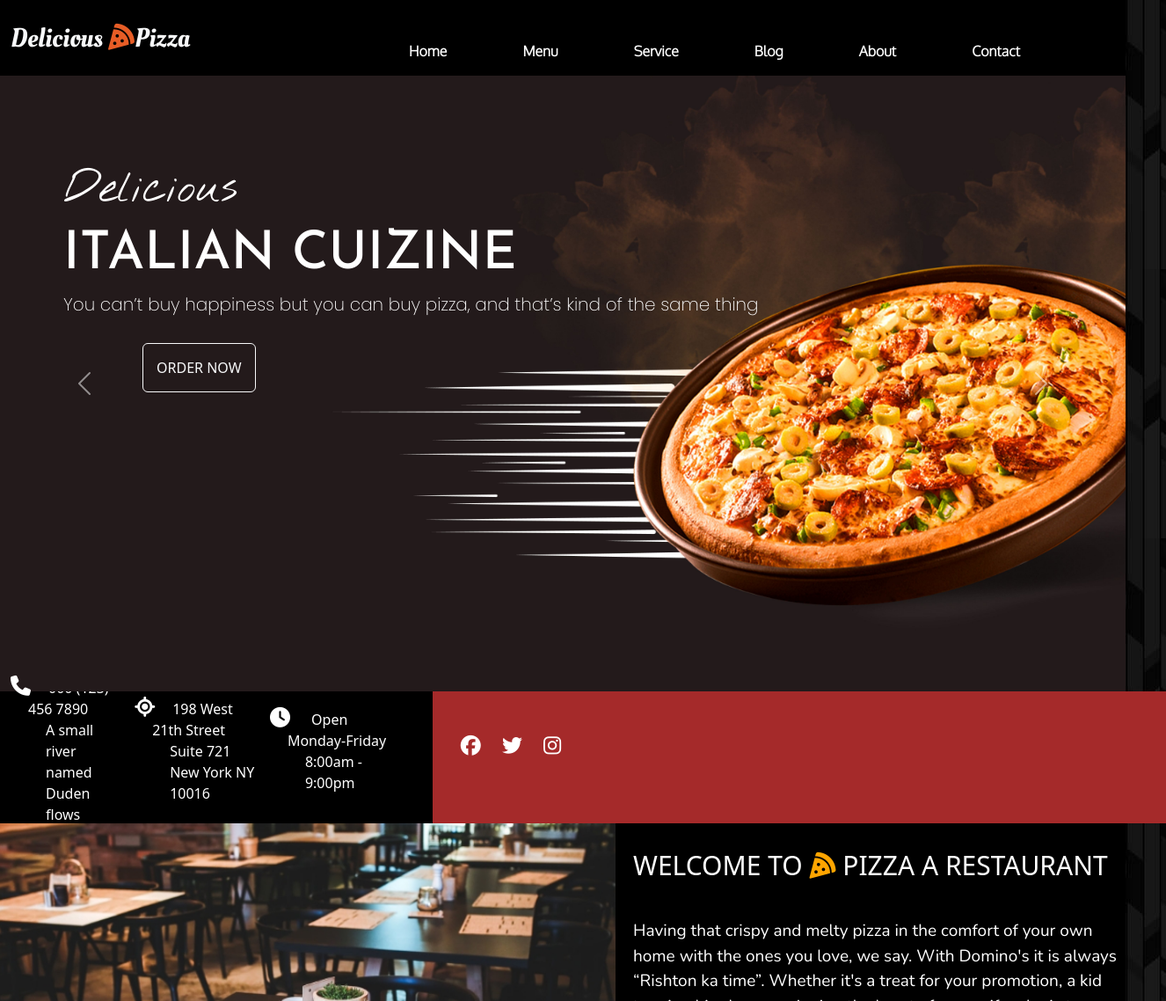
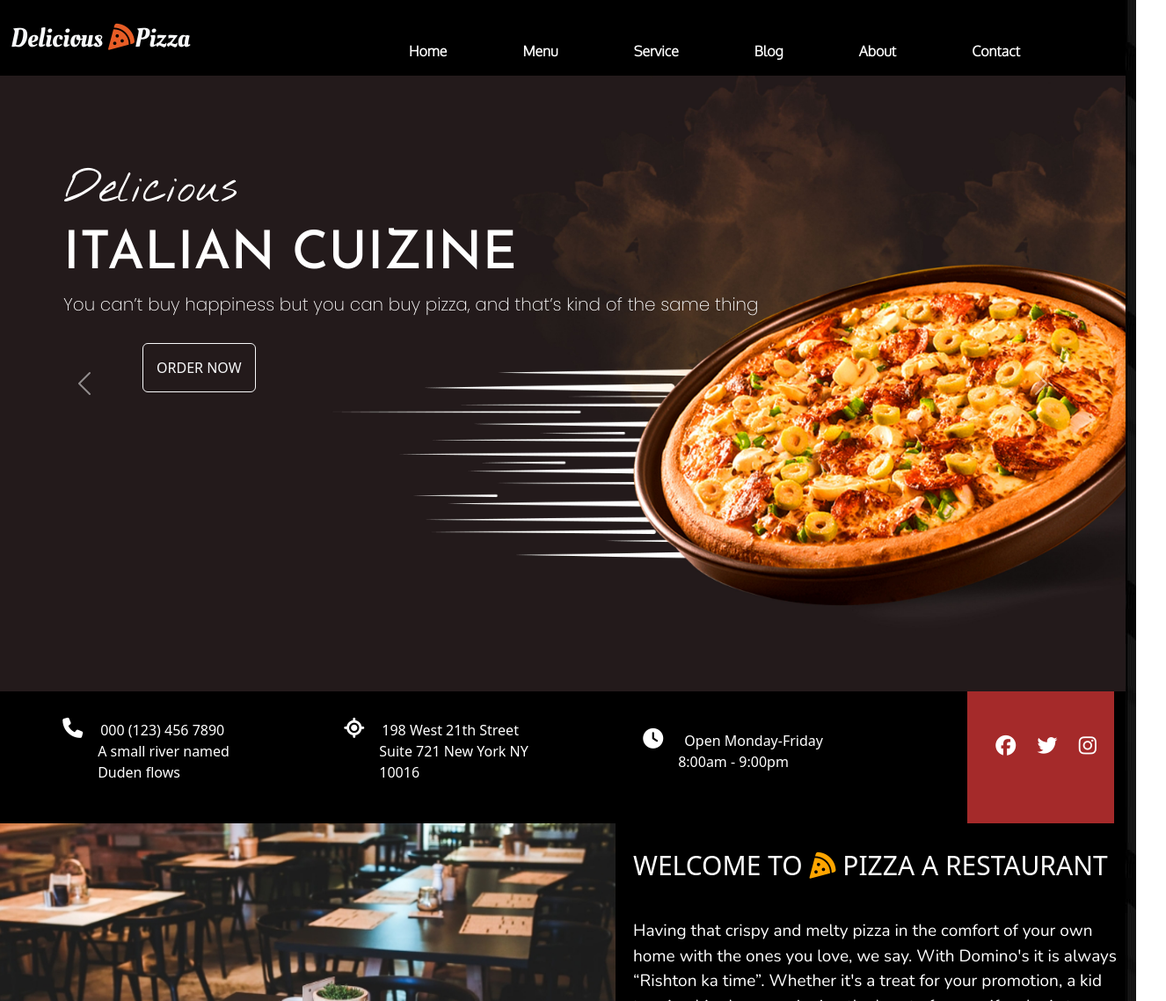
Before and after one commit to akhilchandps/Pizza-Restaurant, a plain HTML site: page index.html in a window 1280 px wide. Shown: the top 1138 px of the page at 88% size, 1326 px wide, since content can reach past the window. Drawn offline with nearby package versions, Linux system fonts and the light colour scheme; a web font is replaced by a local one.

Commit message:
Update style.css

```diff
--- a/style.css
+++ b/style.css
@@ -185,7 +185,7 @@ body
 {
     background-color: brown;
     height: 150px;
-    width: 100%;
+    width: 450;
     margin-top: 16px;
     position: relative;
     left: 46px;
```
